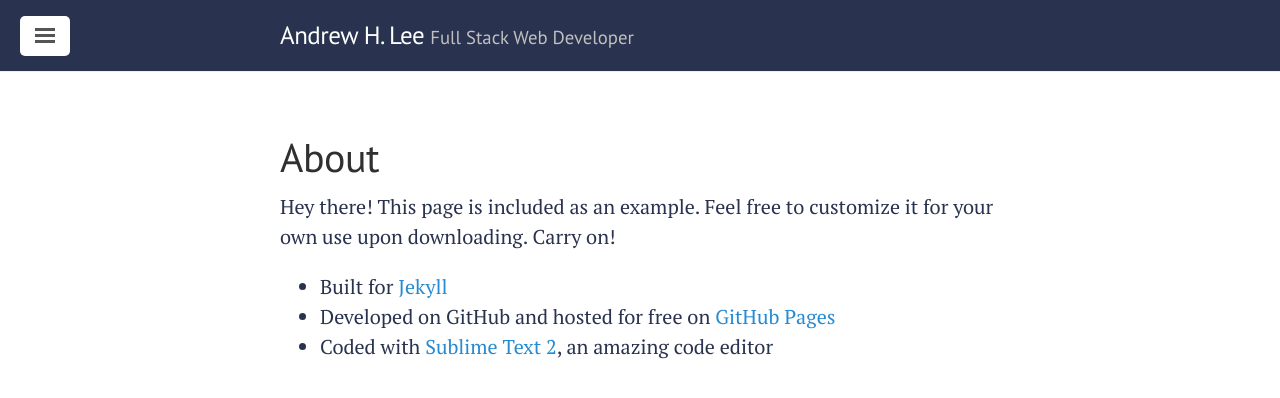
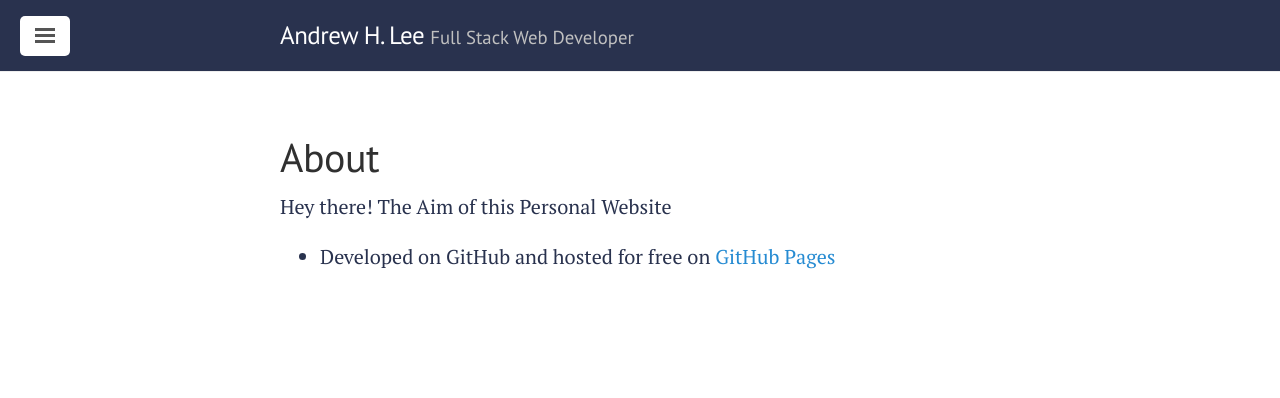
Before and after one commit to andrew-h-lee/andrew-h-lee.github.io, a Jekyll site: the page built from about/index.md, in a window 1280 px wide. Shown: the top 398 px of the page. Built offline with Jekyll 4.4.1, drawn with Linux system fonts in a browser that asks for light colours.

Commit message:
Minor changes

```diff
--- a/about/index.md
+++ b/about/index.md
@@ -4,11 +4,10 @@ title: About
 ---
 
 <p class="message">
-  Hey there! This page is included as an example. Feel free to customize it for your own use upon downloading. Carry on!
+  Hey there!
+  The Aim of this Personal Website
 </p>
 
 
 
-* Built for [Jekyll](http://jekyllrb.com)
 * Developed on GitHub and hosted for free on [GitHub Pages](https://pages.github.com)
-* Coded with [Sublime Text 2](http://sublimetext.com), an amazing code editor
```
